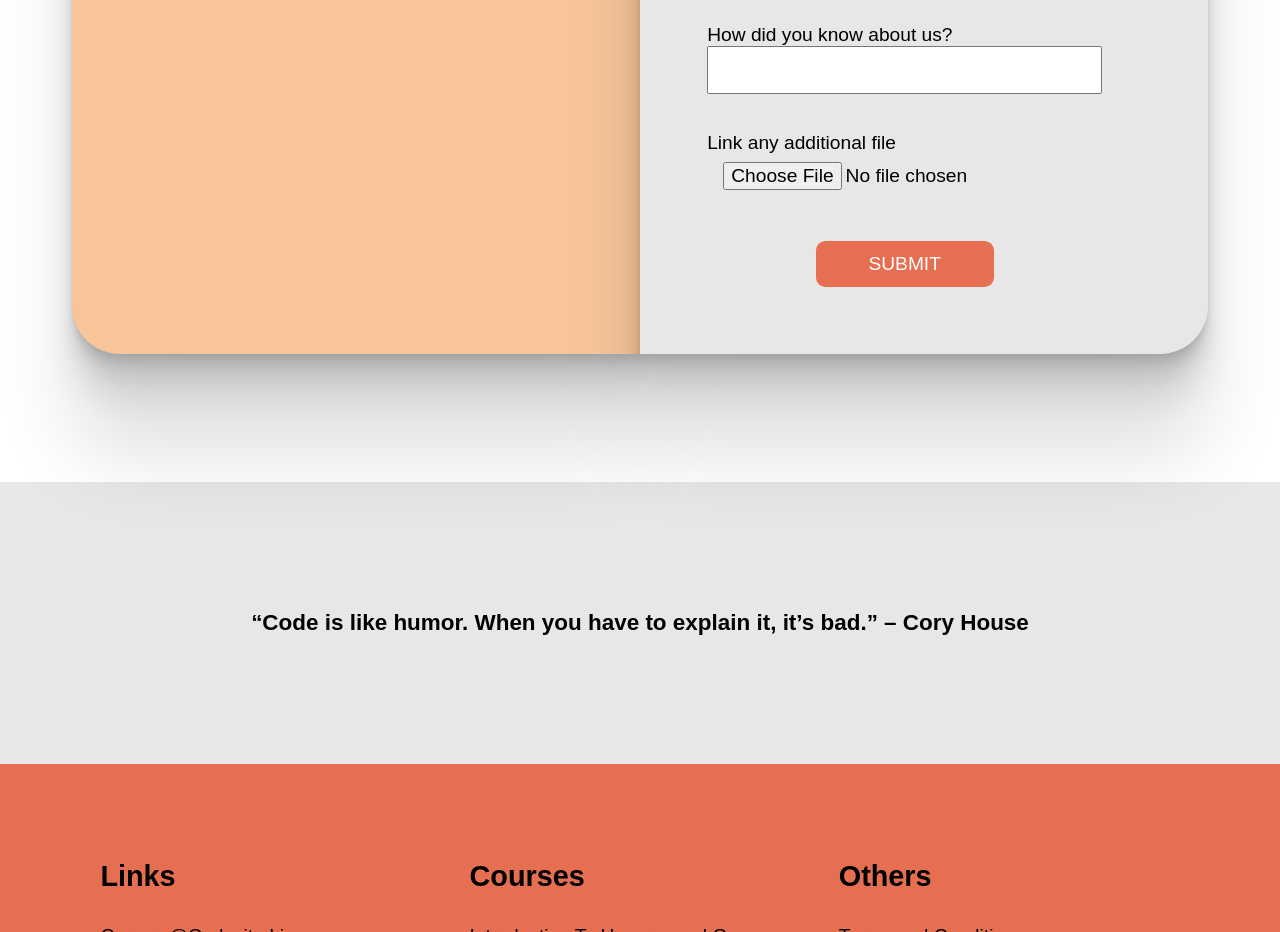
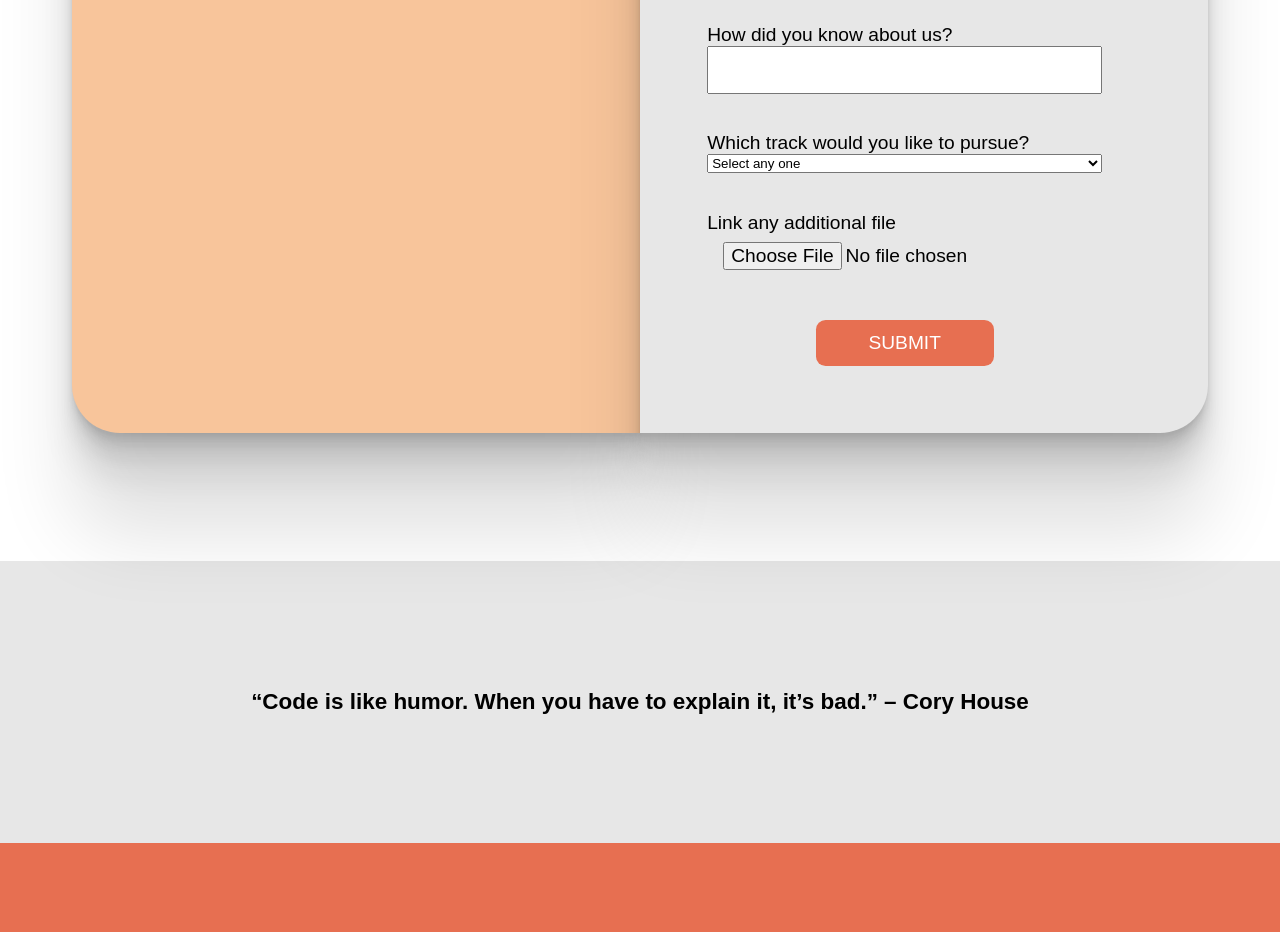
Before and after one commit to charanGIT06/out-of-context-web-hackathon, a plain HTML site: page index.html in a window 1280 px wide. Shown: the part 3160-4092 px from the top of the page. Drawn offline with Linux system fonts and the light colour scheme.

Commit message:
layout changes and bug fixes

```diff
--- a/index.html
+++ b/index.html
@@ -1,3 +1,4 @@
+
 <!DOCTYPE html>
 <html lang="en">
     <head>
@@ -118,6 +119,19 @@
                                 <input type="text" name="How did you know about us?" class="input" id="how" required>
                             </div>
                             <div class="item">
+                                <label for="track">Which track would you like to pursue?</label>
+                                <select name="track" id="track" class="track-box">
+                                    <option class="track-option" value="default">Select any one</option>
+                                    <option class="track-option" value="web development">Web Development</option>
+                                    <option class="track-option" value="data science">Data Science</option>
+                                    <option class="track-option" value="computer vision">Computer Vision</option>
+                                    <option class="track-option" value="Campus Ambassador">Campus Ambassador</option>
+                                    <option class="track-option" value="Blockchain">Blockchain(requires assesment)</option>
+                                    <option class="track-option" value="Product Management/Entrepreuner In Residence">Product Management/Entrepreuner In Residence</option>
+                                    <option class="track-option" value="App Develpment">App Development</option>
+                                </select>
+                            </div>
+                            <div class="item">
                                 <label for="additionfile">Link any additional file</label>
                                 <input type="file" name="Additional File" class="input" id="additionfile">
                             </div>
```
